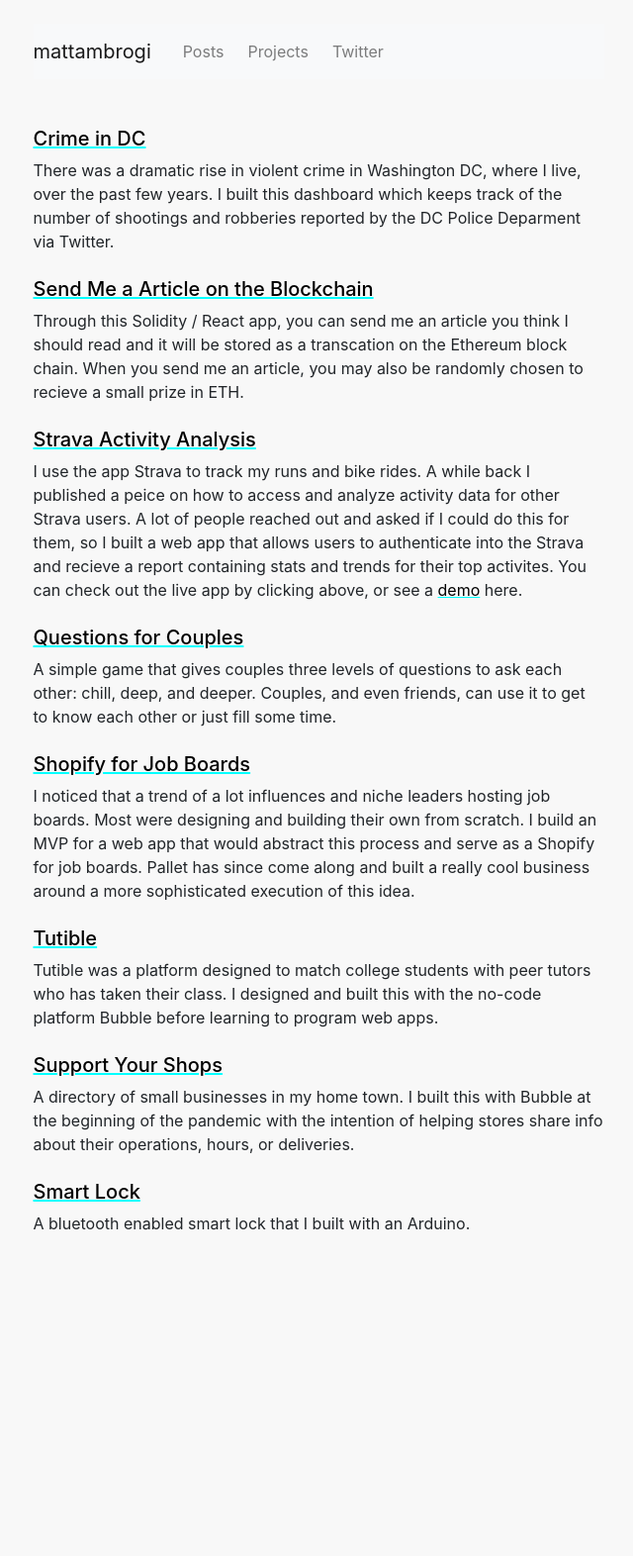
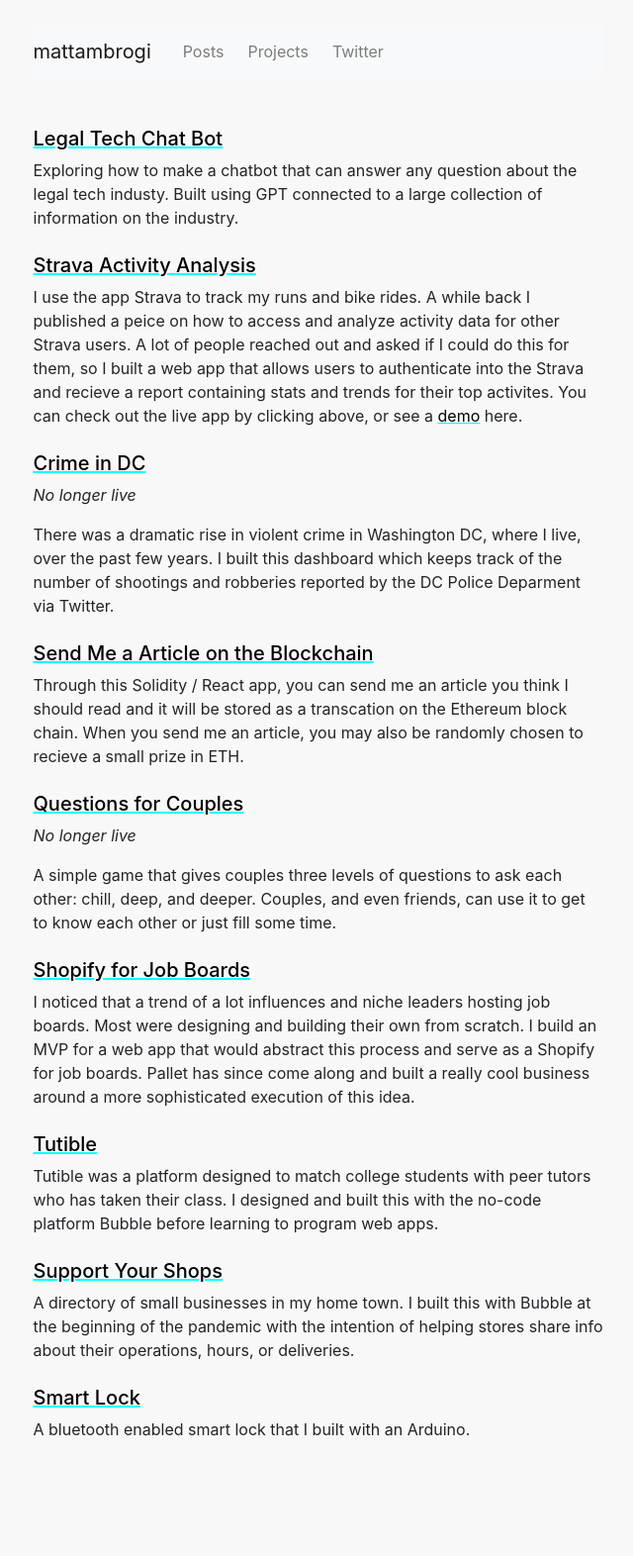
Before and after one commit to mattambrogi/personal-site, a Django app: page /projects in a window 1280 px wide. Shown: the whole page at 99% size, without its empty margins (318-958 px from the left). Before the commit the page ends 1243 px from the top, so only its background shows below. Run offline with Django 4.2, Linux system fonts and the light colour scheme; parts of the project's set-up code (start-up, migrations or seed data) failed here and were passed over.

Commit message:
Project page updates

```diff
--- a/templates/home.html
+++ b/templates/home.html
@@ -21,7 +21,6 @@
 <div class="home-content">
     <h2 class="mb-3"> Hey, I'm Matt.</h2>
     <p>I’m an engineer and product manager interesting in building tools with data and machine learning.</p>
-    <p>I work as a software engineer at MyCase, where I build an accounting product for law firms.</p>
     <p>At the start of 2022, I took a break from work to attend <a href="https://www.recurse.com/">The Recurse
             Center</a>, a self directed retreat for programmers.
         I built web apps, studied machine learning, and learned a lot from other engineers.
--- a/templates/projects.html
+++ b/templates/projects.html
@@ -19,16 +19,10 @@
 
 {% block content %}
 <div class="project-entry mt-4">
-    <h5><a href="http://www.crimeindc.com/">Crime in DC</a></h5>
-    <p>There was a dramatic rise in violent crime in Washington DC, where I live, over the past few years.
-        I built this dashboard which keeps track of the number of shootings and robberies reported by the DC Police
-        Deparment via Twitter. </p>
-</div>
-<div class="project-entry mt-4">
-    <h5><a href="https://matt-eth-links.netlify.app/">Send Me a Article on the Blockchain</a></h5>
-    <p>Through this Solidity / React app, you can send me an article you think I should read and it will be stored as a
-        transcation on the Ethereum block chain.
-        When you send me an article, you may also be randomly chosen to recieve a small prize in ETH.
+    <h5><a href="https://legal-tech-bot.up.railway.app/">Legal Tech Chat Bot</a></h5>
+    <p>
+        Exploring how to make a chatbot that can answer any question about the legal tech industy.
+        Built using GPT connected to a large collection of information on the industry.
     </p>
 </div>
 <div class="project-entry mt-4">
@@ -43,7 +37,22 @@
     </p>
 </div>
 <div class="project-entry mt-4">
-    <h5><a href="https://questions-for-couples.herokuapp.com/">Questions for Couples</a></h5>
+    <h5><a href="https://github.com/mattambrogi/dc-crime">Crime in DC</a></h5>
+    <p><i>No longer live</i></p>
+    <p>There was a dramatic rise in violent crime in Washington DC, where I live, over the past few years.
+        I built this dashboard which keeps track of the number of shootings and robberies reported by the DC Police
+        Deparment via Twitter. </p>
+</div>
+<div class="project-entry mt-4">
+    <h5><a href="https://matt-eth-links.netlify.app/">Send Me a Article on the Blockchain</a></h5>
+    <p>Through this Solidity / React app, you can send me an article you think I should read and it will be stored as a
+        transcation on the Ethereum block chain.
+        When you send me an article, you may also be randomly chosen to recieve a small prize in ETH.
+    </p>
+</div>
+<div class="project-entry mt-4">
+    <h5><a href="#">Questions for Couples</a></h5>
+    <p><i>No longer live</i></p>
     <p>A simple game that gives couples three levels of questions to ask each other: chill, deep, and deeper. Couples,
         and even friends, can use it to get to know each other or
         just fill some time.</p>
```
